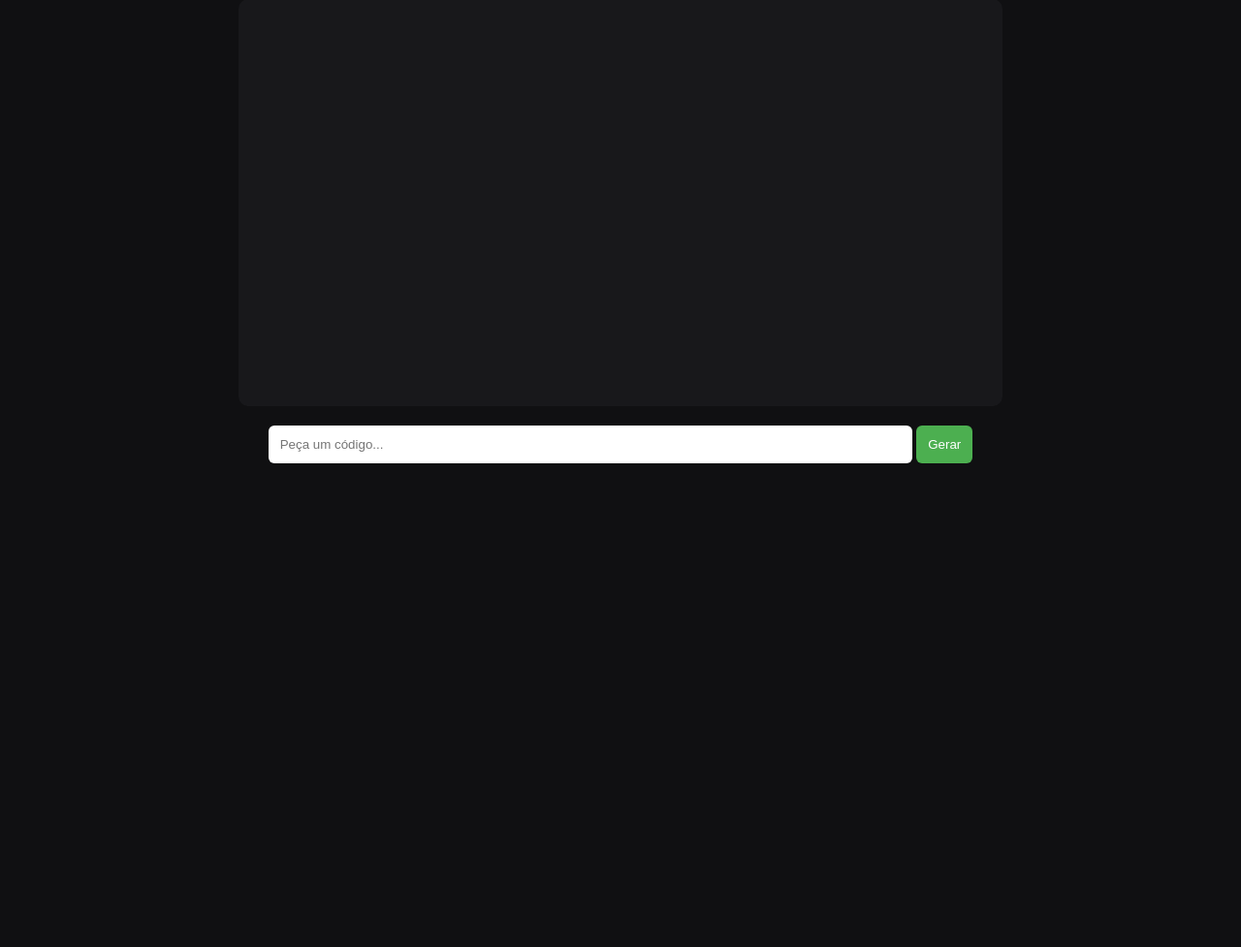
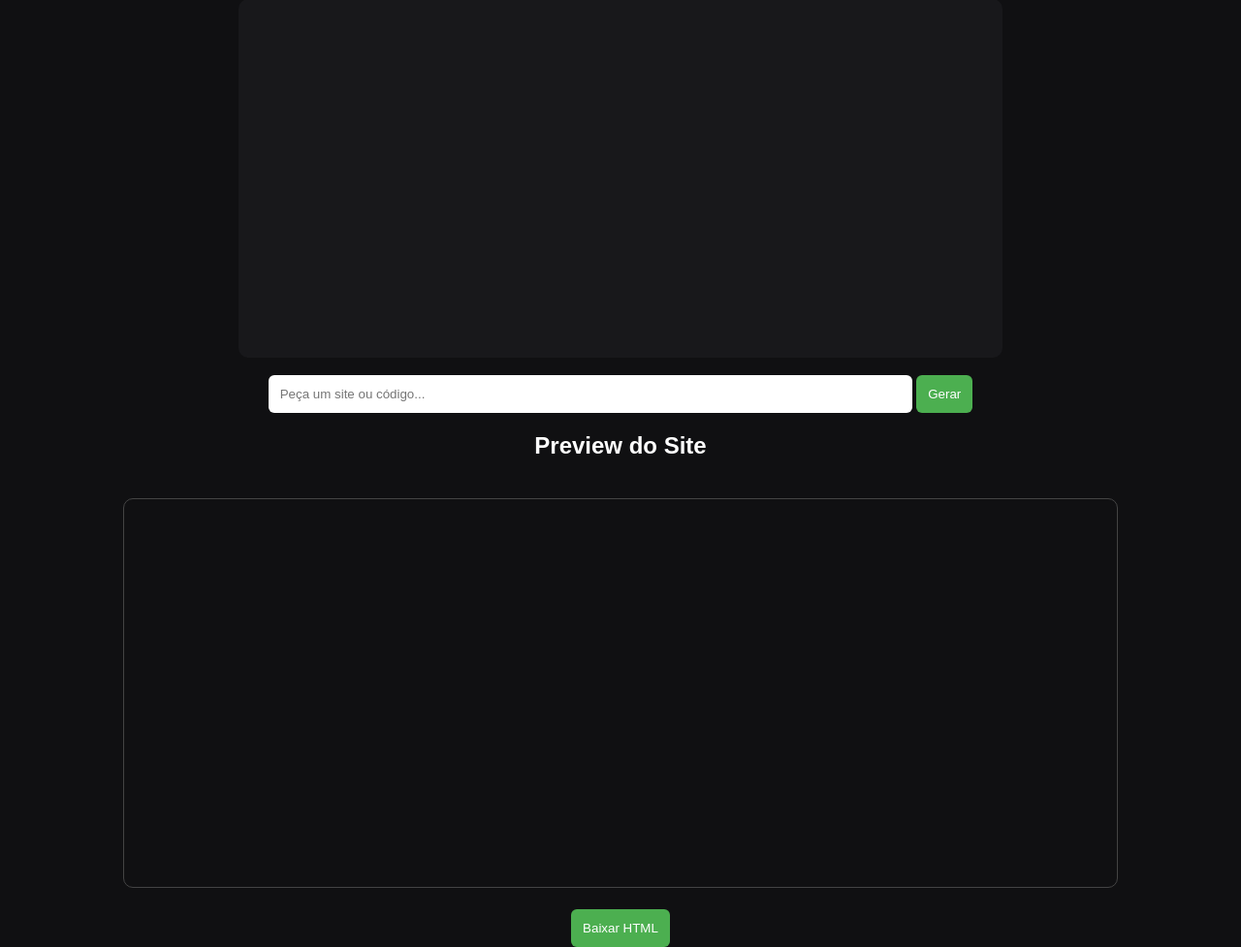
Before and after one commit to Drigos667/CryptoBot3, a Flask app: page / in a window 1280 px wide. Shown: the part 88-1065 px from the top of the page at 97% size. Before the commit the page ends 566 px from the top, so only its background shows below. Run offline with Flask 3, Linux system fonts and the light colour scheme.

Commit message:
Update index.html with new features and styles

```diff
--- a/templates/index.html
+++ b/templates/index.html
@@ -21,7 +21,7 @@ margin-top:20px;
 
 #chat{
 width:60%;
-height:400px;
+height:350px;
 margin:auto;
 margin-top:30px;
 text-align:left;
@@ -68,10 +68,13 @@ background:#343639;
 
 pre{
 white-space:pre-wrap;
-word-wrap:break-word;
 }
 
-#inputArea{
+#preview{
+width:80%;
+height:400px;
+border:1px solid #444;
+border-radius:10px;
 margin-top:20px;
 }
 
@@ -85,14 +88,23 @@ margin-top:20px;
 
 <div id="chat"></div>
 
-<div id="inputArea">
-<input id="msg" placeholder="Peça um código...">
+<br>
+
+<input id="msg" placeholder="Peça um site ou código...">
 <button onclick="send()">Gerar</button>
-</div>
+
+<h2>Preview do Site</h2>
+
+<iframe id="preview"></iframe>
+
+<br><br>
+
+<button onclick="downloadHTML()">Baixar HTML</button>
 
 <script>
 
 let input=document.getElementById("msg")
+let lastHTML=""
 
 // enviar com ENTER
 input.addEventListener("keypress",function(e){
@@ -109,10 +121,10 @@ if(msg==="") return
 
 let chat=document.getElementById("chat")
 
-// mensagem do usuário
+// mensagem usuário
 let userDiv=document.createElement("div")
 userDiv.className="message user"
-userDiv.textContent="Você: " + msg
+userDiv.textContent="Você: "+msg
 chat.appendChild(userDiv)
 
 chat.scrollTop=chat.scrollHeight
@@ -125,28 +137,55 @@ body:JSON.stringify({message:msg})
 
 let data=await res.json()
 
-// resposta da IA
+// resposta IA
 let botDiv=document.createElement("div")
 botDiv.className="message bot"
 
-let title=document.createElement("b")
-title.textContent="IA:"
-botDiv.appendChild(title)
+let pre=document.createElement("pre")
+pre.textContent=data.reply
 
-let pre=document.createElement("pre")
-pre.textContent=data.reply   // IMPORTANTE: mostra o código como texto
 botDiv.appendChild(pre)
 
 chat.appendChild(botDiv)
 
 chat.scrollTop=chat.scrollHeight
 
+// detectar html
+if(data.reply.includes("<html") || data.reply.includes("<!DOCTYPE")){
+
+lastHTML=data.reply
+
+let iframe=document.getElementById("preview")
+
+let doc=iframe.contentWindow.document
+doc.open()
+doc.write(lastHTML)
+doc.close()
+
+}
+
 input.value=""
+
+}
+
+// baixar html
+function downloadHTML(){
+
+if(lastHTML===""){
+alert("Nenhum site gerado ainda")
+return
+}
+
+let blob=new Blob([lastHTML],{type:"text/html"})
+
+let a=document.createElement("a")
+a.href=URL.createObjectURL(blob)
+a.download="site.html"
+a.click()
 
 }
 
 </script>
 
 </body>
-
 </html>
```
